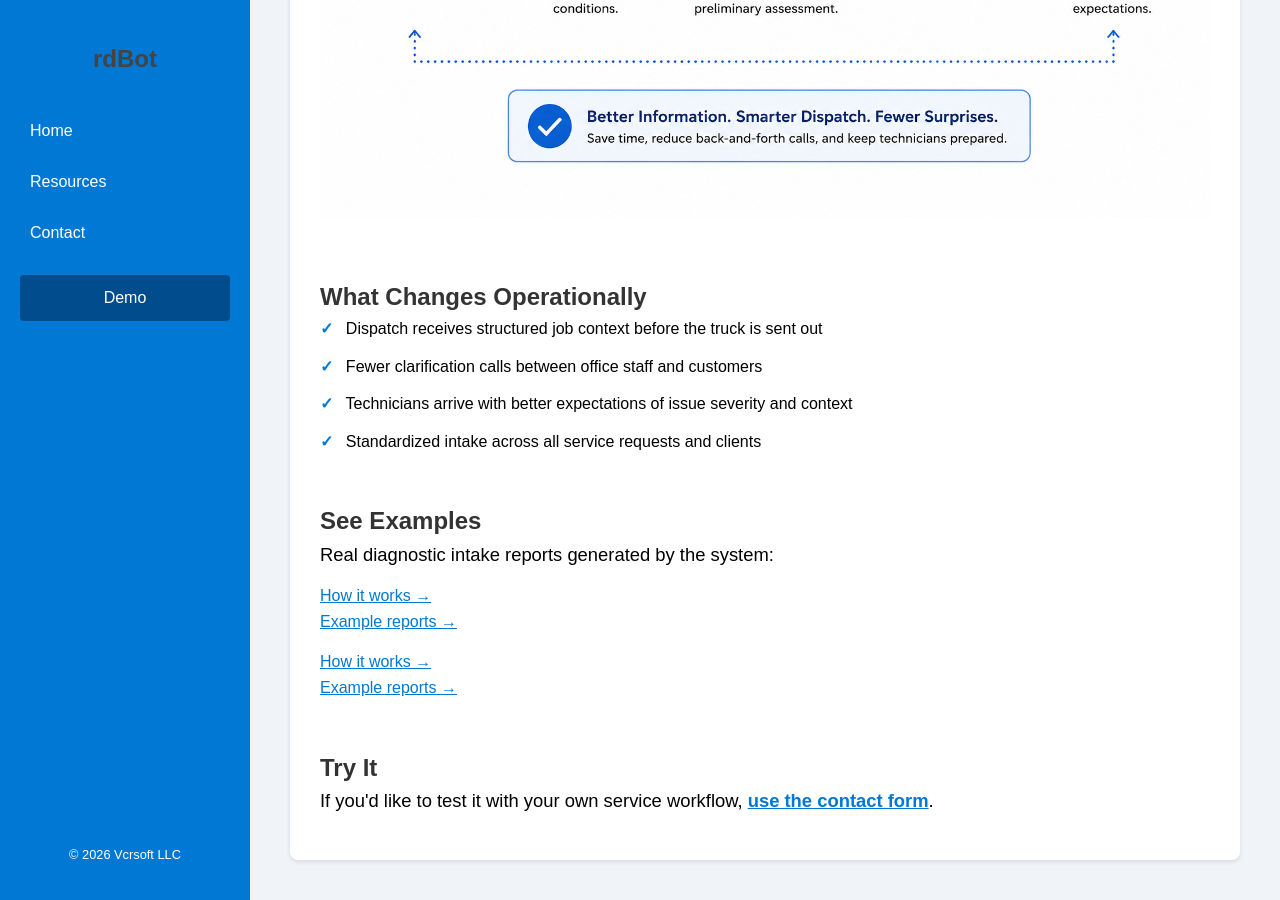
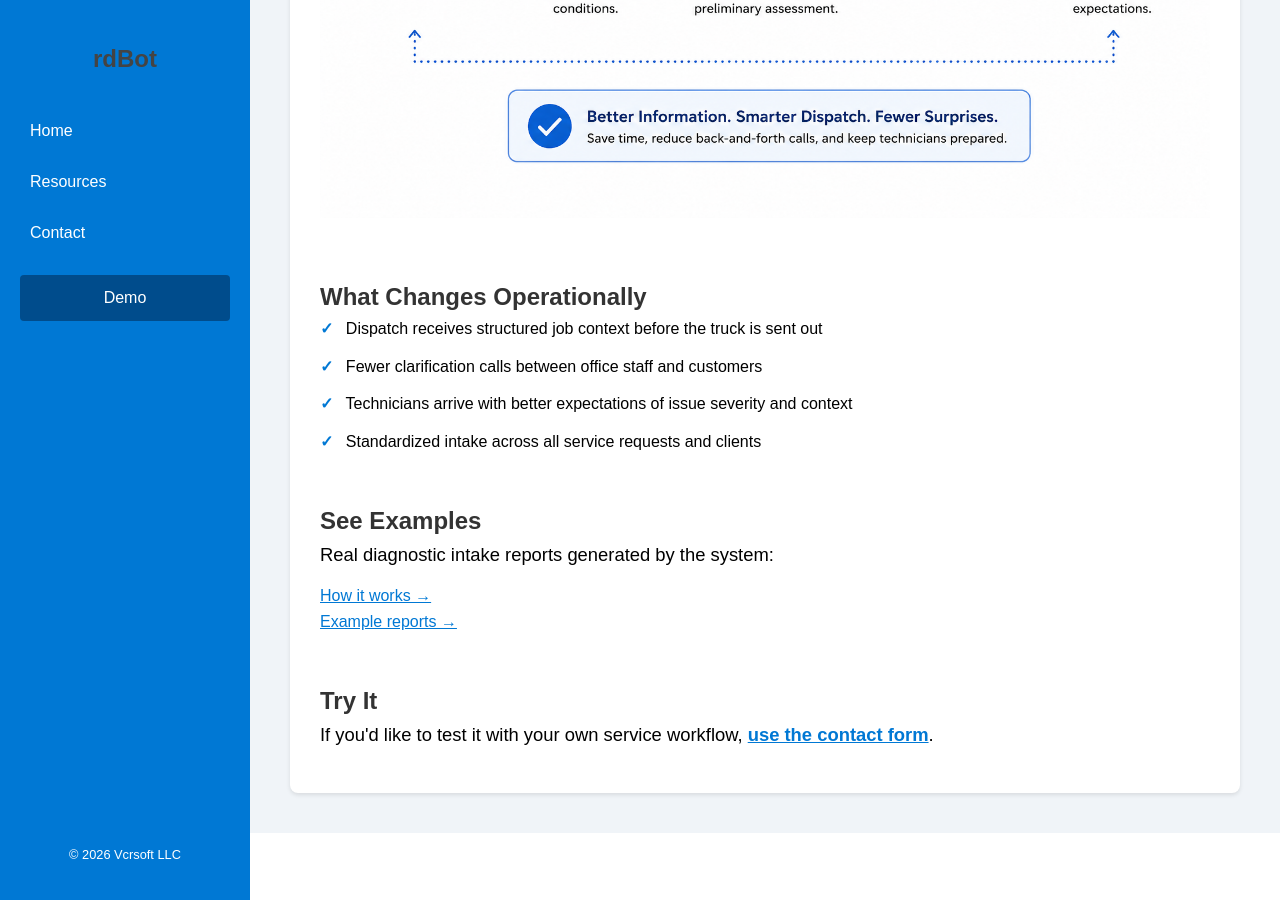
Before and after one commit to vcrsoft/vcrsoft.github.io, a Jekyll site: the page built from index.md, in a window 1280 px wide and 900 px high, scrolled down 1235 px. Built offline with Jekyll 4.4.1, drawn with Linux system fonts in a browser that asks for light colours.

Commit message:
Clean up links in index.md
Removed redundant links to 'How it works' and 'Example reports'.

```diff
--- a/index.md
+++ b/index.md
@@ -76,11 +76,6 @@ Real diagnostic intake reports generated by the system:
   <a href="{% link _resources/diagnosticIntakeEmail.md %}" style="color: #0078d4; text-decoration: underline;">Example reports →</a>
 </p>
 
-<p>
-<a href="/resources/diagnosticIntake/" style="color: #0078d4; text-decoration: underline;">How it works →</a><br>
-<a href="/resources/diagnosticIntakeEmail/" style="color: #0078d4; text-decoration: underline;">Example reports →</a> <br>
-</p>
-
 <h3 style="font-size: 1.5em; color: #333; margin-top: 2em;">
 Try It
 </h3>
```
